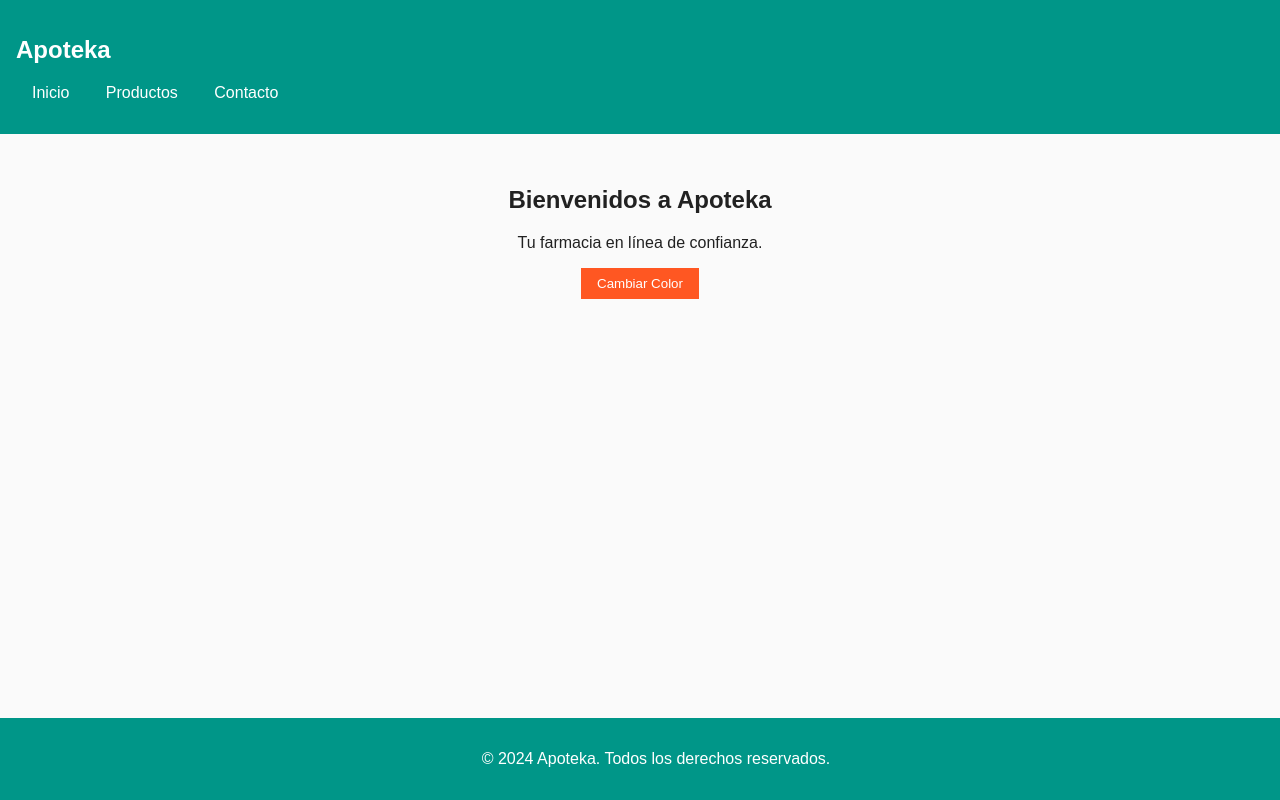
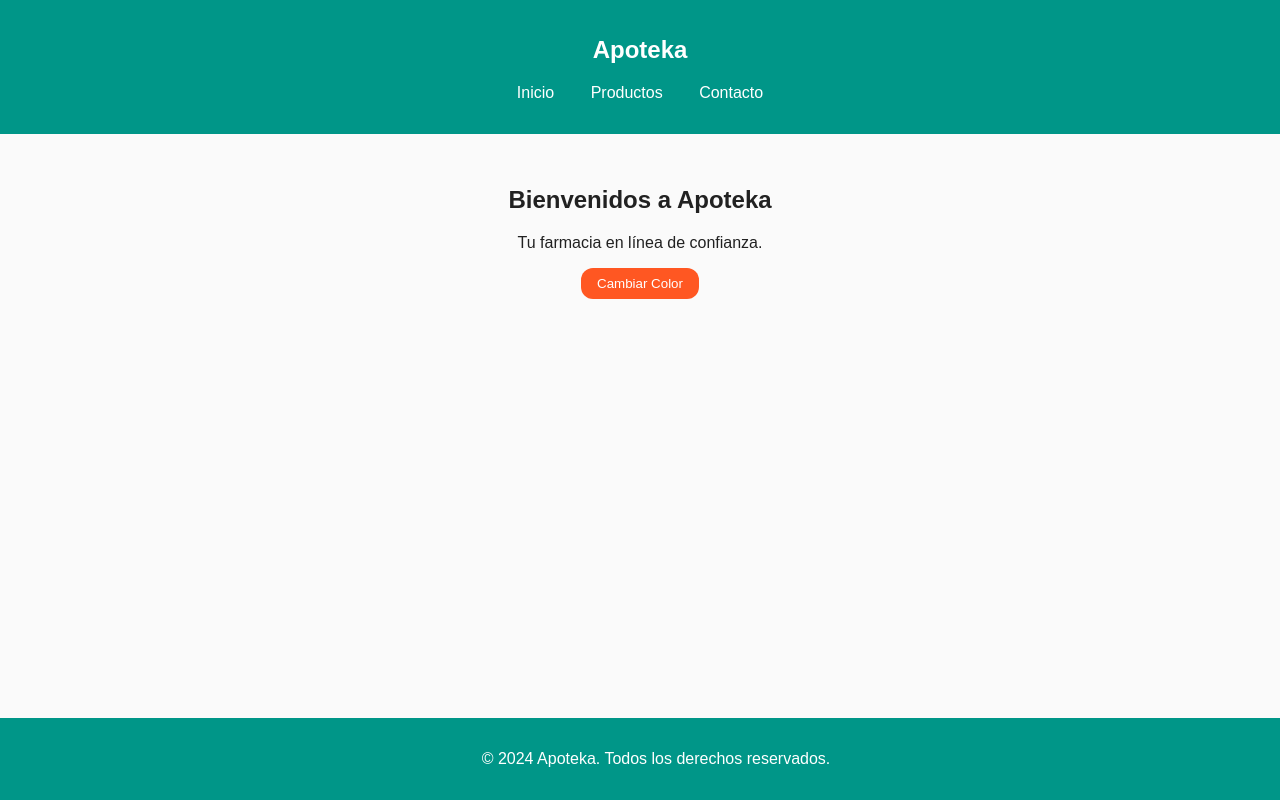
Before and after one commit to RichardAguirre/apoteka, a plain HTML site: page index.html in a window 1280 px wide. Drawn offline with Linux system fonts and the light colour scheme.

Commit message:
Aplicar estilo a boton de cambio de color

```diff
--- a/index.css
+++ b/index.css
@@ -11,6 +11,7 @@ body {
     color: var(--font-color);
     margin: 0;
     padding: 0;
+    text-align: center;
 }
 
 header {
@@ -47,7 +48,9 @@ button {
     color: white;
     padding: 0.5rem 1rem;
     border: none;
+    border-radius: 12px;
     cursor: pointer;
+    transition: background-color 0.3s;
 }
 
 button:hover {
```
